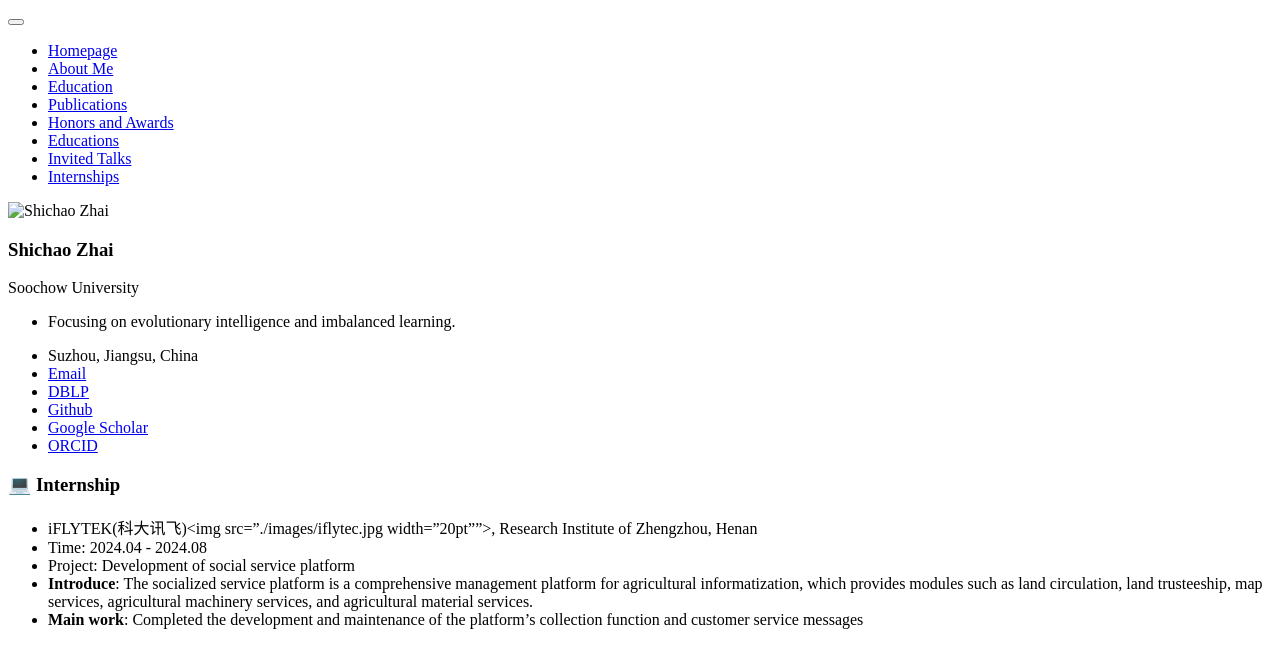
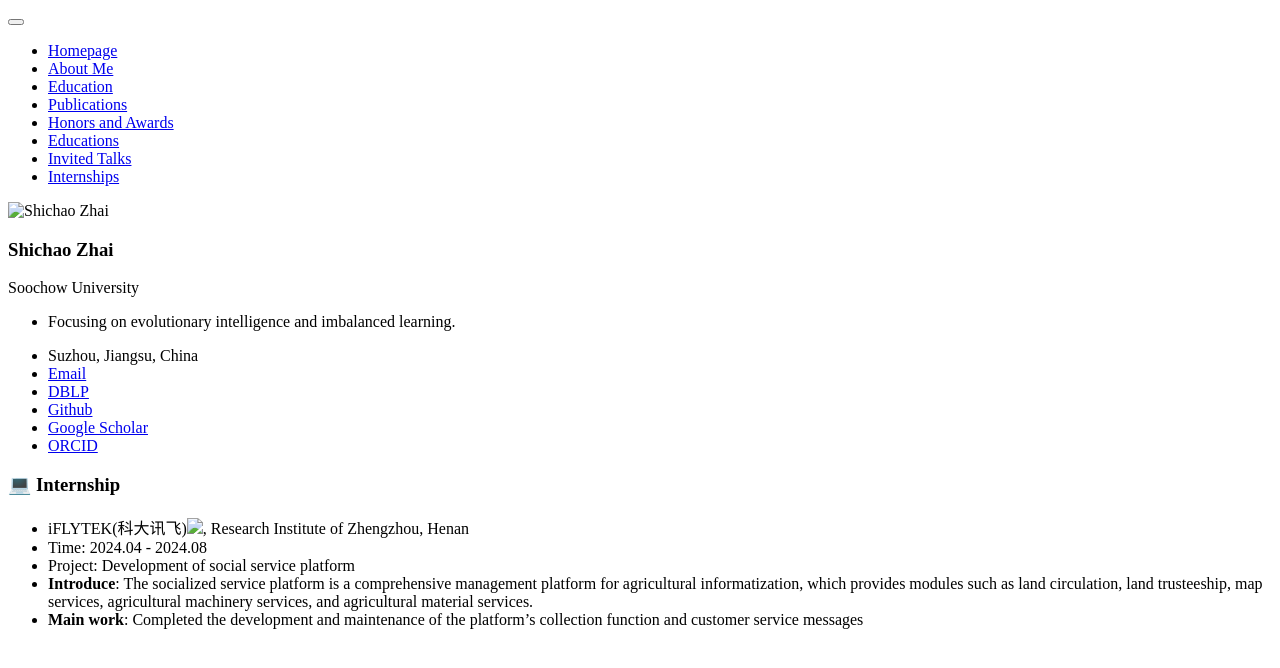
Before and after one commit to zhaishichao/zhaishichao.github.io, a Jekyll site: the page built from _pages/includes/internship.md, in a window 1280 px wide. Shown: the top 668 px of the page. Built offline with Jekyll 4.4.1, drawn with Linux system fonts in a browser that asks for light colours; our own code applies the rules of GitHub Pages for plain Markdown files.

Commit message:
更新了科大讯飞logo

```diff
--- a/_pages/includes/internship.md
+++ b/_pages/includes/internship.md
@@ -1,5 +1,5 @@
 # 💻 Internship
-- iFLYTEK(科大讯飞)<img src="./images/iflytec.jpg width="20pt"">, Research Institute of Zhengzhou, Henan
+- iFLYTEK(科大讯飞)<img src="./images/iflytec.jpg" width="20pt">, Research Institute of Zhengzhou, Henan
 - Time: 2024.04 - 2024.08
 - Project: Development of social service platform
 - **Introduce**: The socialized service platform is a comprehensive management platform for agricultural informatization, which provides modules such as land circulation, land trusteeship, map services, agricultural machinery services, and agricultural material services.
```
